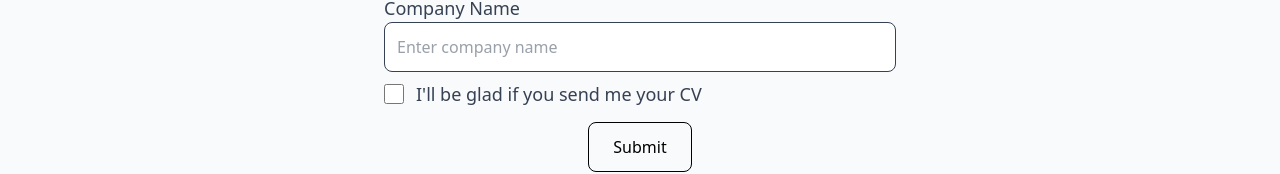
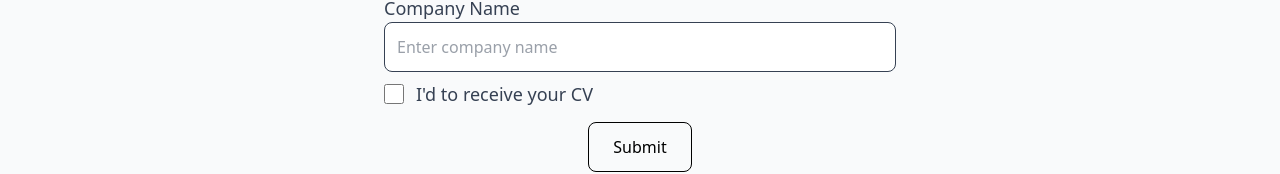
Before and after one commit to CoderxX22/Profoilo, a React (Vite) app: page / in a window 1280 px wide. Both pictures are taken after a click on the checkbox "Are you representing a company?". Shown: the part 3573-3747 px from the top of the page. Built offline with nearby package versions, Linux system fonts and the light colour scheme.

Commit message:
text change

```diff
--- a/src/components/ContactMe.jsx
+++ b/src/components/ContactMe.jsx
@@ -144,7 +144,7 @@ const Contact = () => {
                             onChange={() => setSendCV(!sendCV)}
                             className="mr-3 w-5 h-5 text-blue-500 border-gray-300 dark:border-gray-700 dark:bg-neutral-700 dark:text-gray-200"
                         />
-                        <label className="text-lg text-gray-700 dark:text-gray-200 font-light" htmlFor="CV">I'll be glad if you send me your CV</label>
+                        <label className="text-lg text-gray-700 dark:text-gray-200 font-light" htmlFor="CV">I'd to receive your CV</label>
                     </div>
                 </div>
 
```
